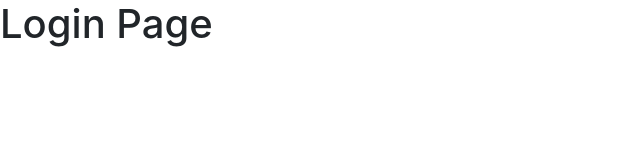
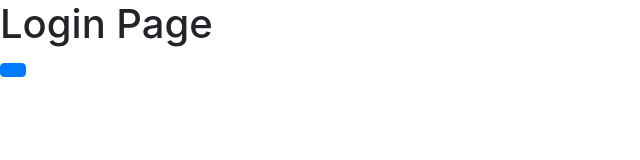
Before and after one commit to Daniel787/UTDesign-Tool-Crib-System, a React (Create React App) app: page / in a window 1280 px wide. Shown: the top 160 px of the page, without its empty margins (0-640 px from the left). Built offline with nearby package versions, Linux system fonts and the light colour scheme.

Commit message:
Home Button

```diff
--- a/src/Pages/Home.js
+++ b/src/Pages/Home.js
@@ -3,7 +3,7 @@ import Nav from "../Components/Nav/Nav.js";
 
 function home() {
     return (
-      <Nav/>
+        <Nav />
     )
 
 }
--- a/src/Pages/Login.js
+++ b/src/Pages/Login.js
@@ -1,9 +1,11 @@
 import React from 'react'
+import Button from "react-bootstrap/Button";
 
 export default function Login() {
     return (
         <div>
             <h1>Login Page</h1>
+            <Button />
         </div>
     )
 }
```
